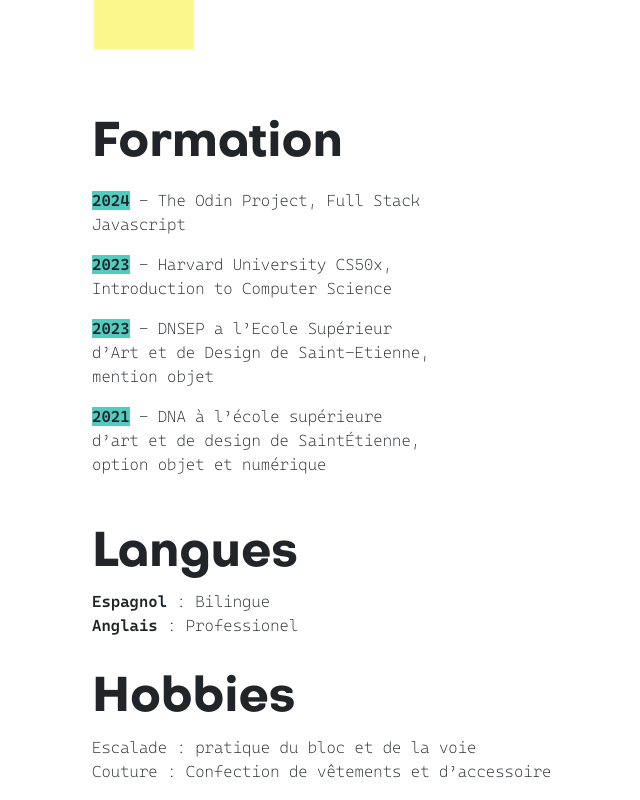
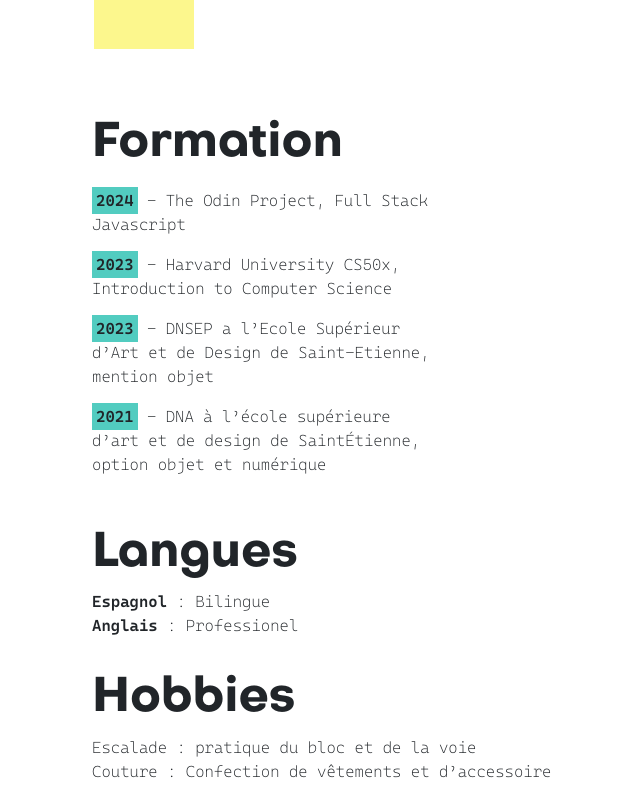
Before and after one commit to fabibot/portfolio, a Vue app: page / in a window 1280 px wide. Shown: the part 764-1564 px from the top of the page, without its empty margins (562-1202 px from the left). Built offline with nearby package versions, Linux system fonts and the light colour scheme.

Commit message:
padding formation

```diff
--- a/src/components/cvComposants/Formation.vue
+++ b/src/components/cvComposants/Formation.vue
@@ -3,7 +3,7 @@
         <h2 class="octarine-b"> Formation </h2>
         <div>
             <div v-for="diplome in formation" class="my-3">
-                <span class="cascadia-sb fond-bleu">{{ diplome.annee }}</span> - {{ diplome.nom }}
+                <span class="cascadia-sb fond-bleu p-1">{{ diplome.annee }}</span> - {{ diplome.nom }}
             </div>
         </div>
     </div>
```
